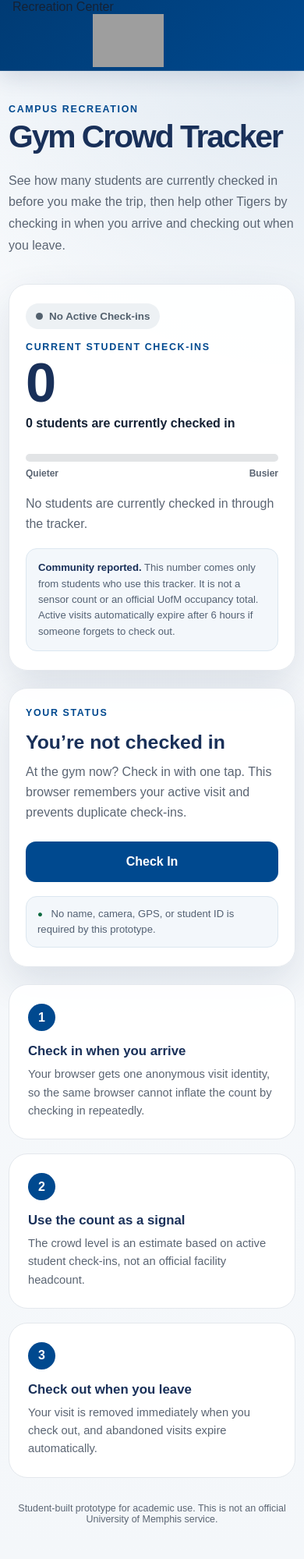
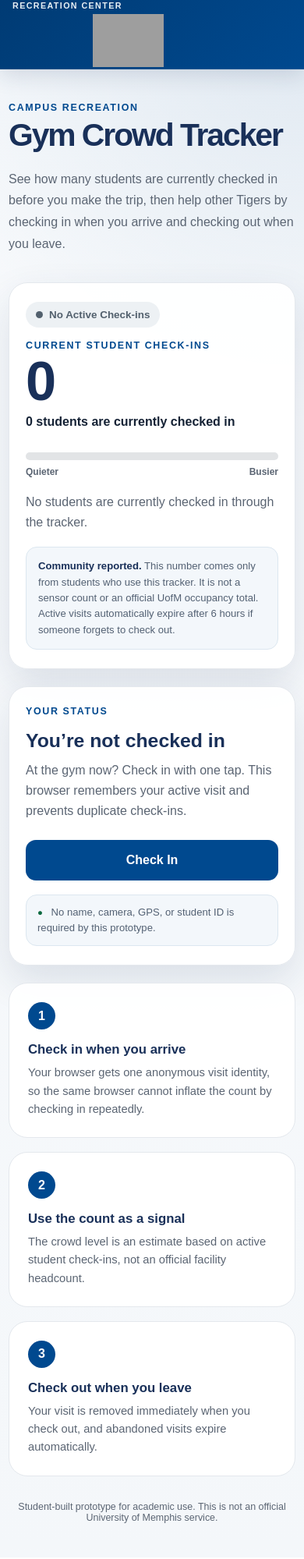
Before and after one commit to Moesk1/Gym-Crowd--Tracker-, a Flask app: page / in a window 390 px wide. Shown: the whole page at 78% size. After the commit the page ends 1953 px from the top, so only its background shows below. Run offline with Flask 3, Linux system fonts and the light colour scheme; data that the repository does not hold is empty; grey boxes are pictures that could not be loaded.

Commit message:
Style Recreation Center header label

```diff
--- a/static/styles.css
+++ b/static/styles.css
@@ -42,6 +42,24 @@ button, input { font: inherit; }
   align-items: center;
   justify-content: space-between;
   gap: 28px;
+}
+
+.brand-group {
+  display: flex;
+  flex-direction: column;
+  align-items: flex-start;
+  gap: 6px;
+  min-width: 0;
+}
+
+.facility-label {
+  color: var(--white);
+  font-size: .76rem;
+  font-weight: 800;
+  letter-spacing: .16em;
+  line-height: 1;
+  text-transform: uppercase;
+  opacity: .92;
 }
 
 .brand-lockup {
@@ -399,6 +417,11 @@ h1 {
     gap: 12px;
   }
 
+  .facility-label {
+    font-size: .67rem;
+    letter-spacing: .13em;
+  }
+
   .uofm-logo {
     width: min(335px, 76vw);
     max-height: 68px;
```
